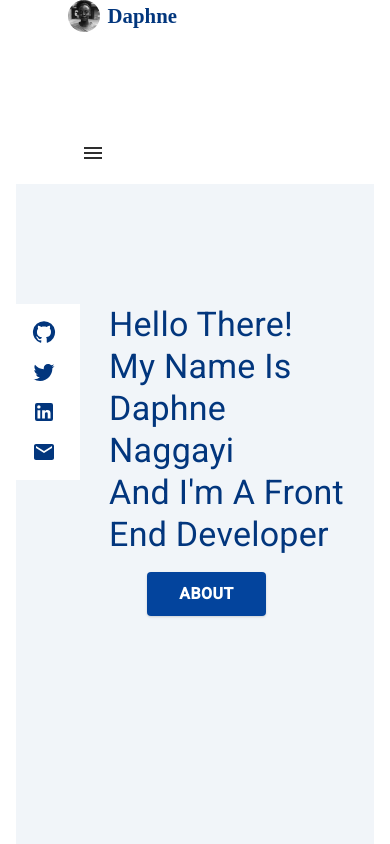
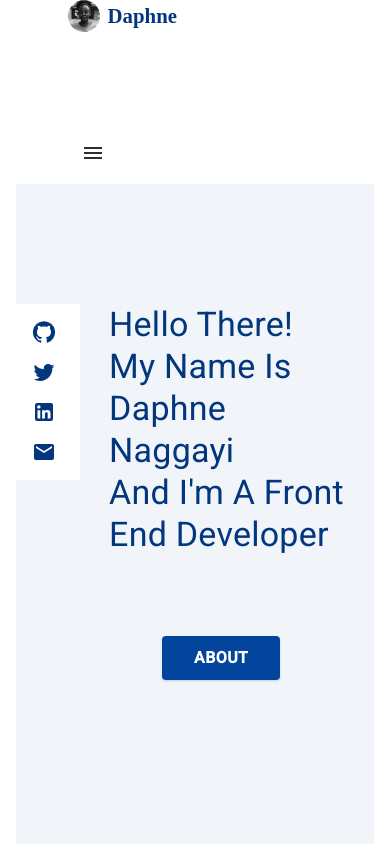
Before and after one commit to Naggayi-Daphne-Pearl/portfolio, a React (Create React App) app: page / in a window 390 px wide. Shown: the top 844 px of the page. Built offline with nearby package versions, Linux system fonts and the light colour scheme.

Commit message:
Responsive home page

```diff
--- a/src/Pages/About.js
+++ b/src/Pages/About.js
@@ -1,8 +1,18 @@
-import React from 'react'
+import React from 'react';
+import { Container, Box, Grid } from '@mui/material';
 
 const About = () => {
   return (
-    <div>About</div>
+    <Container maxWidth="70%" sx={{ bgcolor: 'var(--white)' }}>
+      <Box>
+        <Grid container spacing={2}>
+          <Grid></Grid>
+          <Grid></Grid>
+
+        </Grid>
+
+      </Box>
+    </Container>
   )
 }
 
--- a/src/Pages/HomePage.js
+++ b/src/Pages/HomePage.js
@@ -88,10 +88,10 @@ const buttonStyle = {
   transition: 'var(--transition)',
   textTransform: 'capitalize',
   display: 'inline-block',
-  marginTop: '1rem',
+  marginTop: '5rem',
   alignItems: 'center',
   fontWeight: 'bolder',
-  marginLeft: '23%',
+  marginLeft: '28%',
   fontSize: '1rem',
 
 }
```
